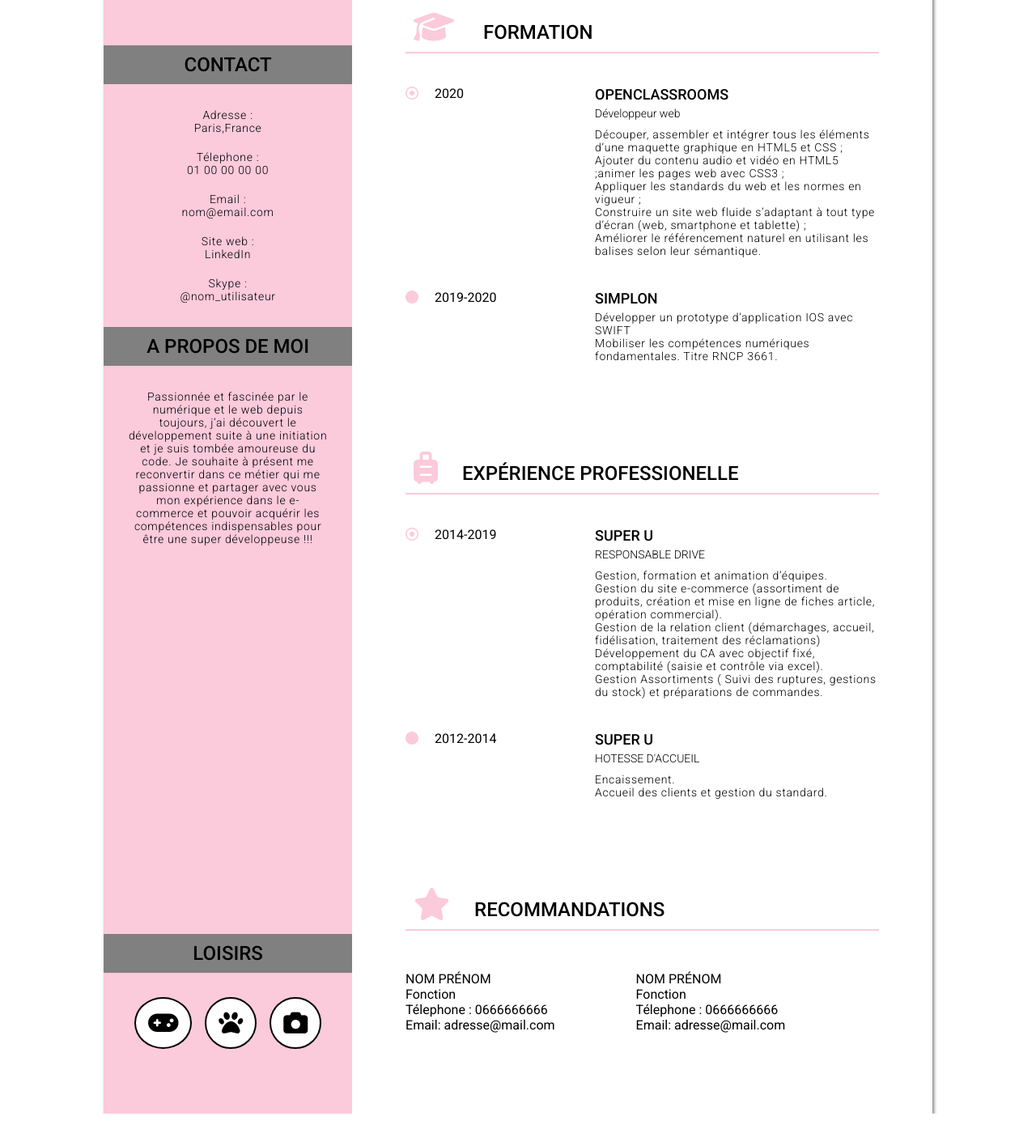
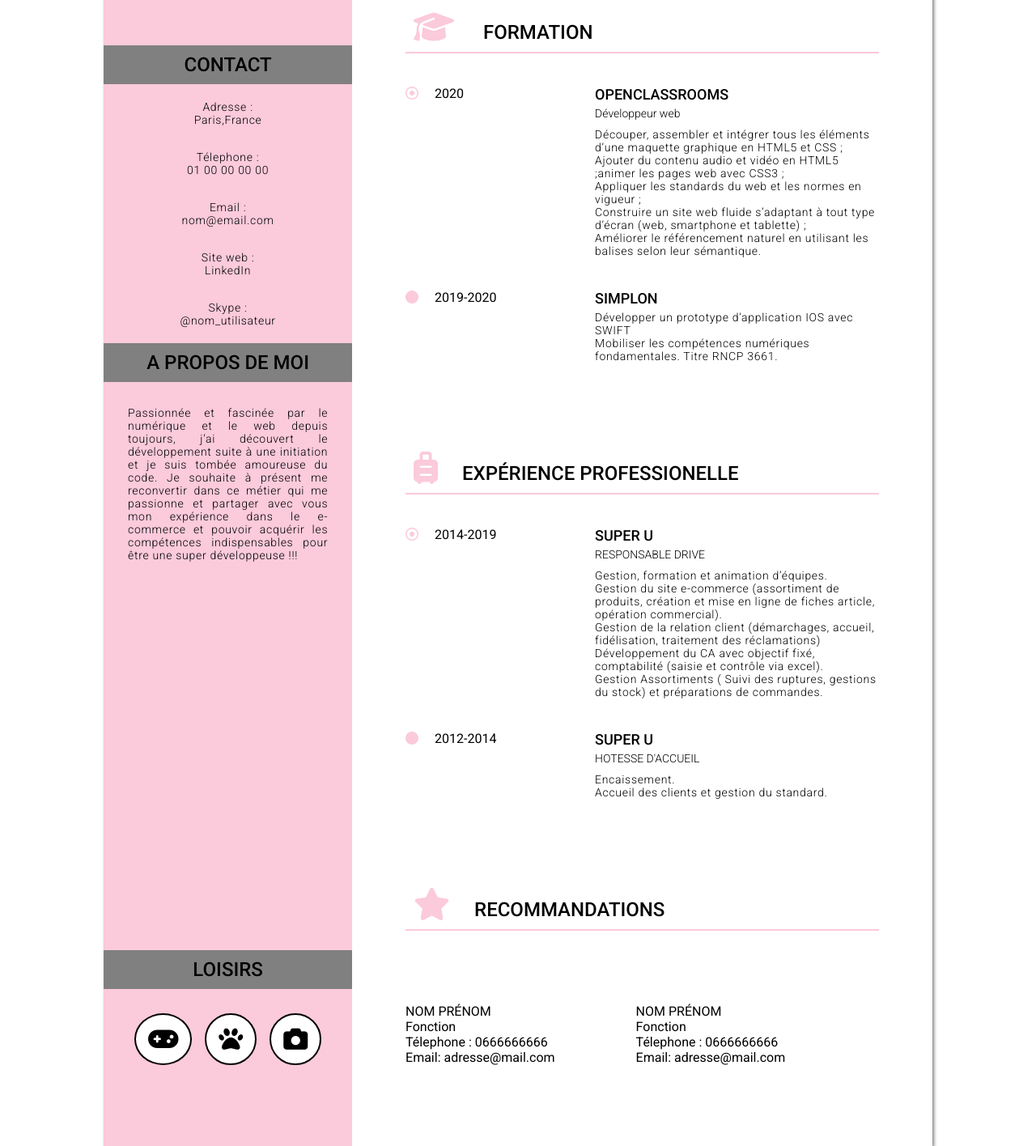
Before and after one commit to MaDaMeDev/P2-MonCv, a plain HTML site: page index.html in a window 1280 px wide. Shown: the part 279-1695 px from the top of the page at 81% size. Before the commit the page ends 1655 px from the top, so only its background shows below. Drawn offline with Linux system fonts and the light colour scheme.

Commit message:
mise en place de li dans contact et icone hobbies

```diff
--- a/index.html
+++ b/index.html
@@ -29,37 +29,47 @@
 
             <section class="contact">
                 <h3 class="asideTitle">CONTACT</h3>
-                <div class="asideText">
-                    <p> Adresse : <br>
-                        <a href="https://www.google.com/maps/place/Paris/@48.8588376,2.2768488,12z/data=!3m1!4b1!4m5!3m4!1s0x47e66e1f06e2b70f:0x40b82c3688c9460!8m2!3d48.856614!4d2.3522219" target="_blank">Paris,France</a>
-                    </p>
-                    <p>Télephone : <br>
+                <ul>
+                    <li>
+                      <p> Adresse :</p>
+                       <a href="https://www.google.com/maps/place/Paris/@48.8588376,2.2768488,12z/data=!3m1!4b1!4m5!3m4!1s0x47e66e1f06e2b70f:0x40b82c3688c9460!8m2!3d48.856614!4d2.3522219" target="_blank">Paris,France</a>
+                    </li>
+
+                    <li>
+                       <p>Télephone :</p>
                         <a href="tel:01 00 00 00 00">01 00 00 00 00</a>
-                    </p>
-                    <p>Email : <br>
+                    </li>
+
+                    <li>
+                       <p>Email :</p>
                         <a href="mailto:nom@email.fr">nom@email.com</a>
-                    </p>
-                    <p>Site web : <br>
-                        <a href="www.linkedin.com/in/elodie-skotnicki" target="_blank">LinkedIn</a></p>
-                    <p>Skype : <br>
-                    @nom_utilisateur</p>
-                </div>
+                    </li>
+
+                    <li>
+                        <p>Site web :</p>
+                         <a href="www.linkedin.com/in/elodie-skotnicki" target="_blank">LinkedIn</a>
+                    </li>
+
+                    <li>
+                      <p>Skype :</p>
+                        <a href="https://www.skype.com/fr/" target="_blank"> @nom_utilisateur</a>
+                    </li>
+
+                </ul>
             </section>
 
             <section class="about">
                 <h3 class="asideTitle">A PROPOS DE MOI</h3>
-                <div class="asideText">
                      <p>Passionnée et fascinée par le numérique et le web depuis toujours, j’ai découvert le développement suite à une initiation et je suis tombée amoureuse du code. Je souhaite à présent me reconvertir dans ce métier qui me passionne et partager avec vous mon expérience dans le e-commerce et pouvoir acquérir les compétences indispensables pour être une super développeuse !!!</p>
-                 </div>
             </section>
 
             <section class="hobbies ">
                 <h3 class="asideTitle">LOISIRS</h3>
-                    <div class="icones">
-                        <i class="fas fa-gamepad"></i>
-                        <i class="fas fa-paw "></i>
-                        <i class="fas fa-camera "></i>
-                    </div>
+                    <ul class="icones">
+                        <li class="fas fa-gamepad"></li>
+                        <li class="fas fa-paw "></li>
+                        <li class="fas fa-camera "></li>
+                    </ul>
             </section>
 
         </aside>
@@ -145,7 +155,7 @@
 
             <article class="recommendations">
                  <h3 class=sectionTitle><i class="fas fa-star"></i>RECOMMANDATIONS</h3> <hr>
-                <div class="names">
+                <section class="names">
                     <ul>
                         <li>NOM PRÉNOM</li>
                         <li>Fonction</li>
@@ -159,7 +169,7 @@
                         <li>Email: adresse@mail.com</li>
                     </ul>
 
-                </div>
+                </section>
             </article>
 
          </main>
--- a/styles.css
+++ b/styles.css
@@ -37,23 +37,18 @@ main {
     font-weight: 500;
 }
 
+aside p, a {
+     font-weight: 300;
+     font-size: 14px;
+     letter-spacing: 0.05em;
+     text-align: justify;
+ }
+
 a {
     text-decoration: none;
     color: black;
 }
 
- .asideText {
-   margin: 20px 10px;
-   text-align: center;
-}
-
- .asideText p
- {
-    padding: 10px 20px;
-    font-weight: 300;
-    font-size: 14px;
-    letter-spacing: 0.05em;
- }
 figure{
     height: 280px;
 }
@@ -67,10 +62,23 @@ img {
 
 .contact {
     height: auto;
+
+}
+
+.contact li {
+    display: flex;
+    flex-direction: column;
+    padding: 10px;
+    margin: 10px;
 }
 
 .about {
     height: 750px;
+}
+
+.about p {
+    padding: 30px;
+
 }
 
 .hobbies {
@@ -83,7 +91,7 @@ img {
     margin:30px;
 }
 
-.hobbies i {
+.hobbies li {
     border: 2px solid black;
     border-radius: 50%;
     padding: 15px;
```
